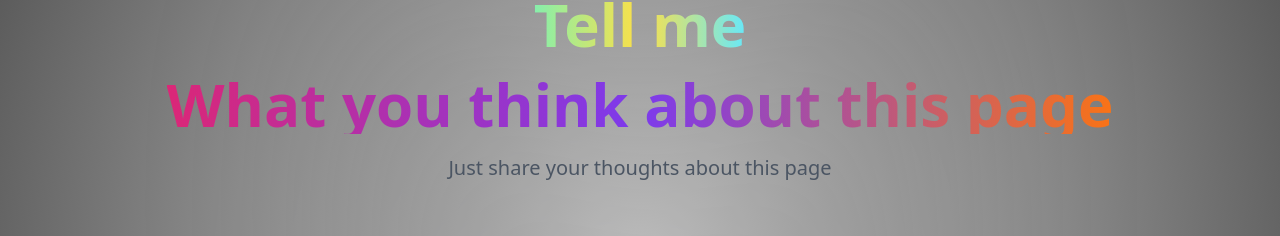
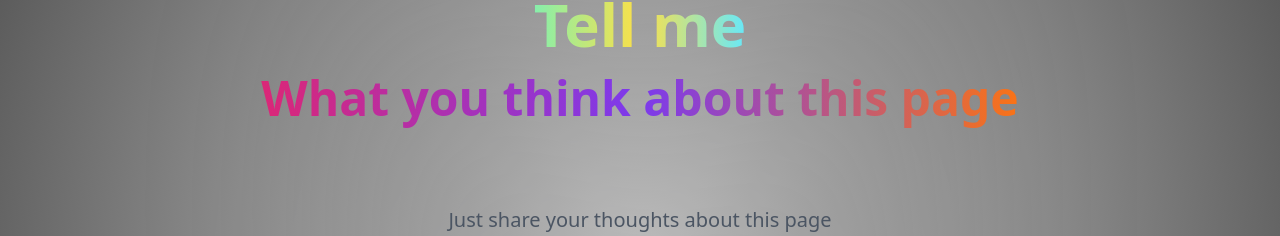
Before and after one commit to LongBaddy/nextjs_share_your_ideas, a Next.js app: page / in a window 1280 px wide. Shown: the part 142-378 px from the top of the page. Built offline with nearby package versions, Linux system fonts and the light colour scheme; no server answers; the database is empty.

Commit message:
Change Font Size in Home page

```diff
--- a/app/page.jsx
+++ b/app/page.jsx
@@ -8,9 +8,12 @@ const Home = () => {
 
 
       </h1>
-      <span className="head_text orange_gradient text-center">
+
+      <span className="subhead_text orange_gradient text-center">
         What you think about this page
       </span>
+
+
 
       <p className="desc text-center">
         Just share your thoughts about this page
--- a/styles/globals.css
+++ b/styles/globals.css
@@ -90,6 +90,10 @@
   @apply mt-5 text-5xl font-extrabold leading-[1.15] text-black sm:text-6xl;
 }
 
+.subhead_text {
+  @apply mt-5 text-4xl font-extrabold leading-[1.25] text-black sm:text-5xl h-28;
+}
+
 .orange_gradient {
   @apply bg-gradient-to-r from-pink-600 via-violet-600 to-orange-500 bg-clip-text text-transparent;
 }
```
